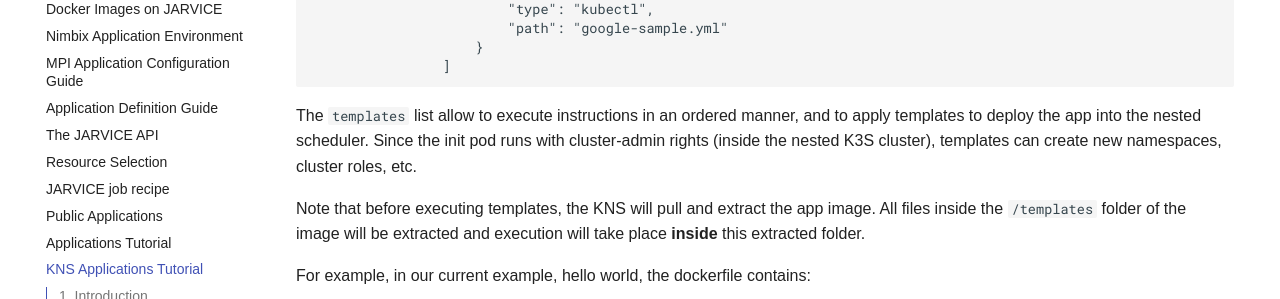
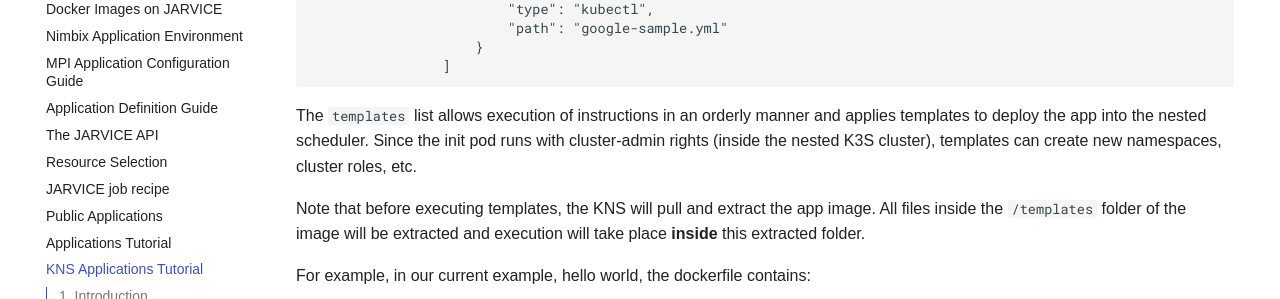
Before and after one commit to nimbix/jardoc, an MkDocs documentation site: the page built from docs/kns_apps_tutorial.md, in a window 1280 px wide and 900 px high, scrolled down 4621 px. Shown: the part 153-452 px from the top of the window. Built offline with MkDocs 1.6.1 and Material for MkDocs 9.7.7, drawn with Linux system fonts in a browser that asks for light colours.

Commit message:
Update docs/kns_apps_tutorial.md
Co-authored-by: Srija-52 <srija.maruneni@eviden.com>

````diff
--- a/docs/kns_apps_tutorial.md
+++ b/docs/kns_apps_tutorial.md
@@ -203,7 +203,7 @@ While each item of the list can set its own parameters, the following global par
                 ]
 ```
 
-The `templates` list allow to execute instructions in an ordered manner, and to apply templates to deploy the app into the nested scheduler.
+The `templates` list allows execution of instructions in an orderly manner and applies templates to deploy the app into the nested scheduler.
 Since the init pod runs with cluster-admin rights (inside the nested K3S cluster), templates can create new namespaces, cluster roles, etc.
 
 Note that before executing templates, the KNS will pull and extract the app image. All files inside the `/templates` folder of the image will be extracted and execution will take place **inside** this extracted folder.
````
